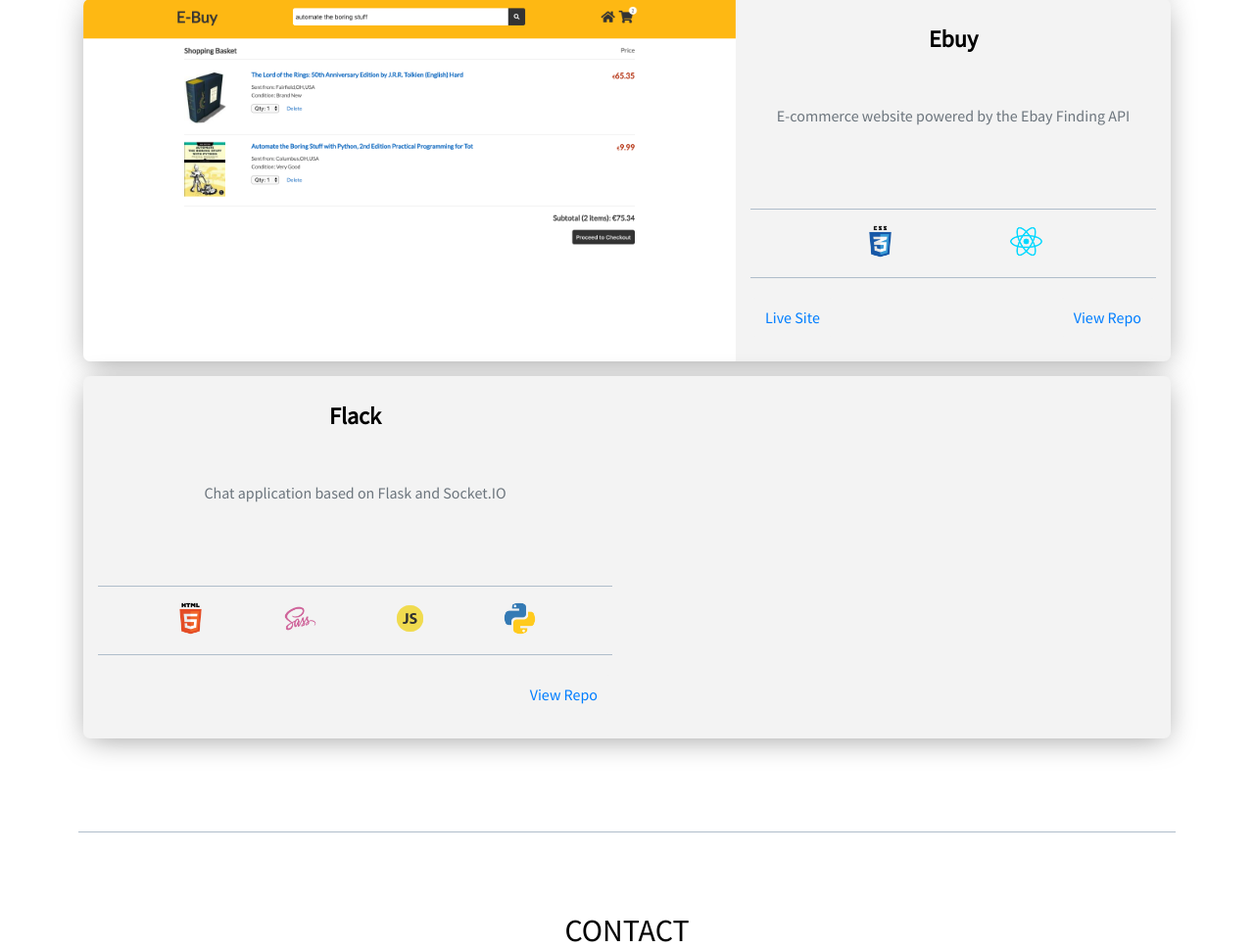
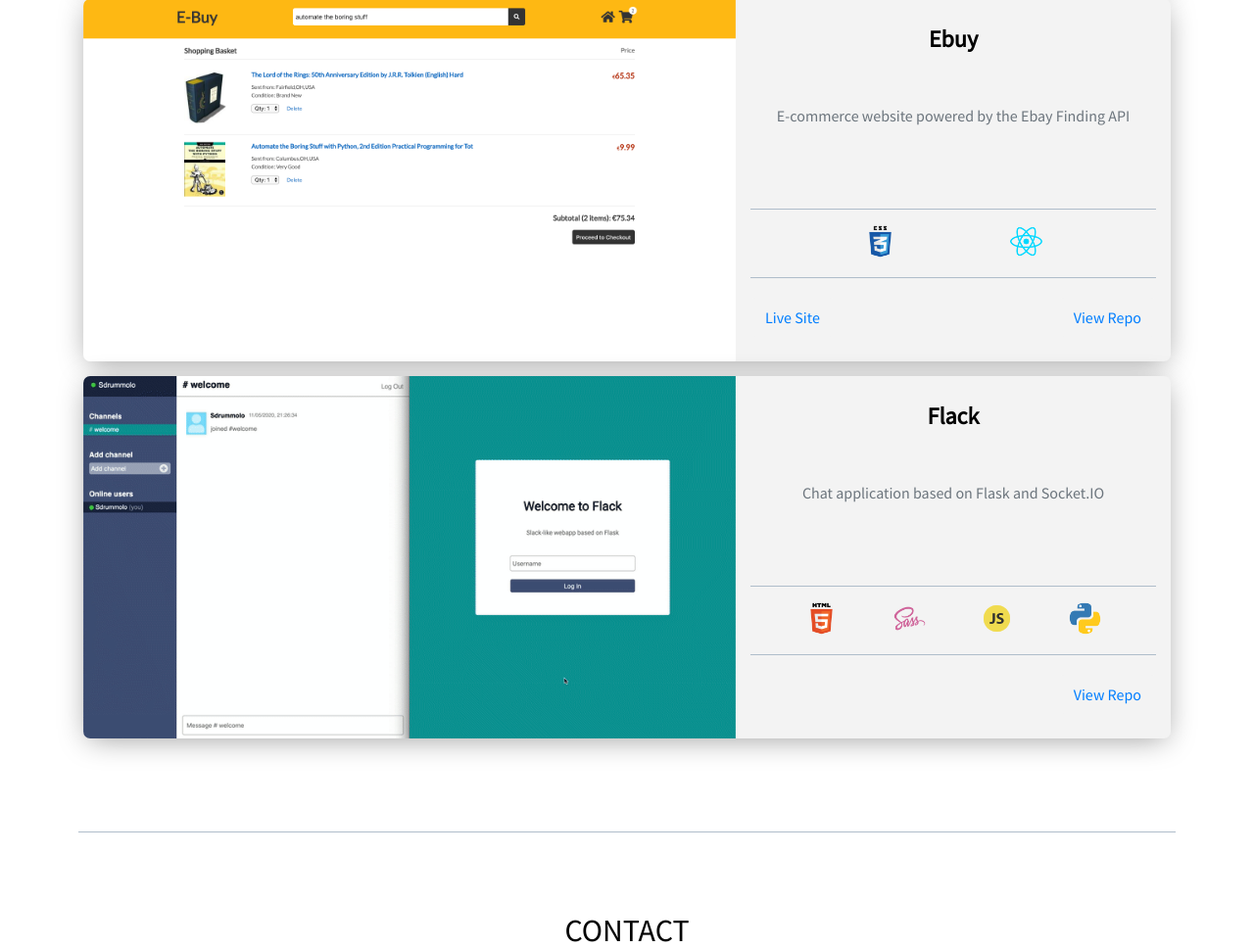
Before and after one commit to Sdrummolo/portfolio, a Flask app: page / in a window 1280 px wide. Shown: the part 2161-3130 px from the top of the page at 98% size. Run offline with Flask 2, Linux system fonts and the light colour scheme; style sheets or scripts are compiled from the project's sources.

Commit message:
replaced flack video with gif

```diff
--- a/static/css/style.css
+++ b/static/css/style.css
@@ -395,11 +395,8 @@
 }
 #projects #card-3 {
   background: url(/static/img/flack_gif.gif) center center/cover;
-  background-size: 100%;
-  background-repeat: repeat-y;
-  background-attachment: fixed;
-  max-height: 100%;
-  max-width: 100%;
+  height: 100%;
+  width: 100%;
 }
 
 .no-site a {
--- a/static/css/style.scss
+++ b/static/css/style.scss
@@ -429,11 +429,8 @@
 
   #card-3 {
     background: url(/static/img/flack_gif.gif) center center/cover;
-    background-size: 100%;
-    background-repeat: repeat-y;
-    background-attachment: fixed;
-    max-height: 100%;
-    max-width: 100%;
+    height: 100%;
+    width: 100%;
   }
 }
 
```
Also changed, not shown: 1 other file.
